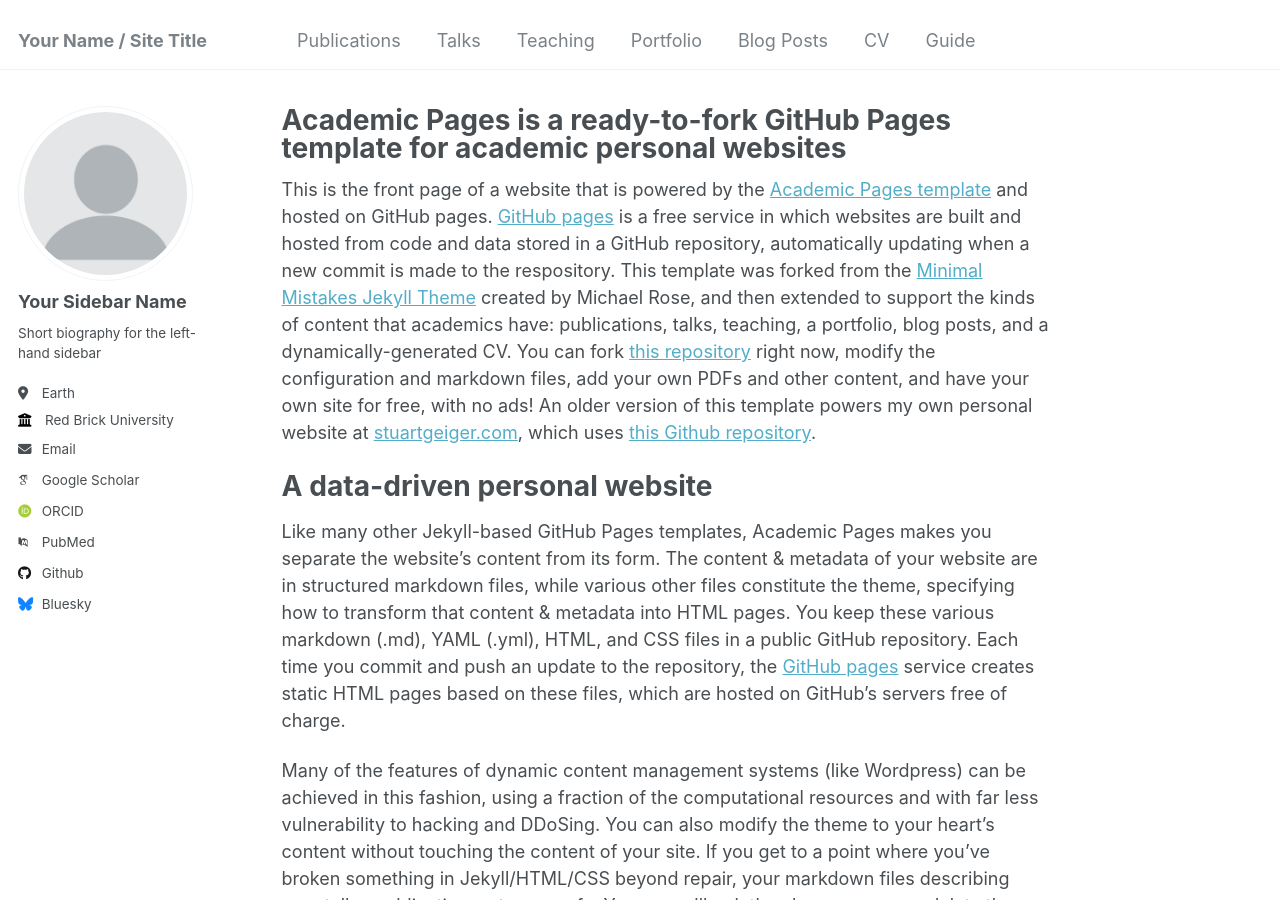
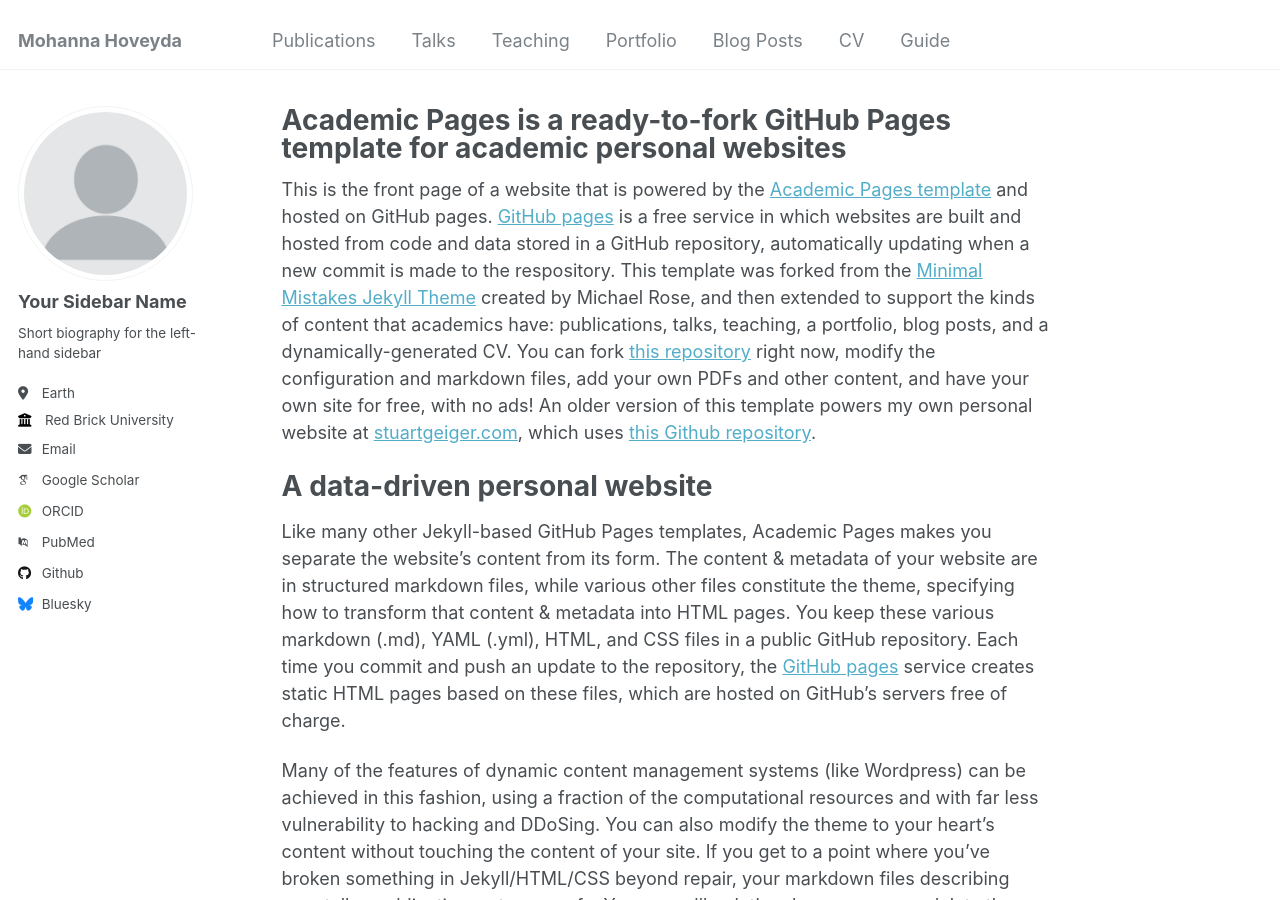
Before and after one commit to mohannahoveyda/mohannahoveyda.github.io, a Jekyll site: the page built from _pages/about.md, in a window 1280 px wide and 900 px high. Built offline with Jekyll 4.4.1, drawn with Linux system fonts in a browser that asks for light colours; some web fonts are replaced.

Commit message:
Update _config.yml

```diff
--- a/_config.yml
+++ b/_config.yml
@@ -8,7 +8,7 @@
 
 # Basic Site Settings
 locale                   : "en-US"
-title                    : "Your Name / Site Title"
+title                    : "Mohanna Hoveyda"
 title_separator          : "-"
 name                     : &name "Your Name"
 description              : &description "personal description"
```
